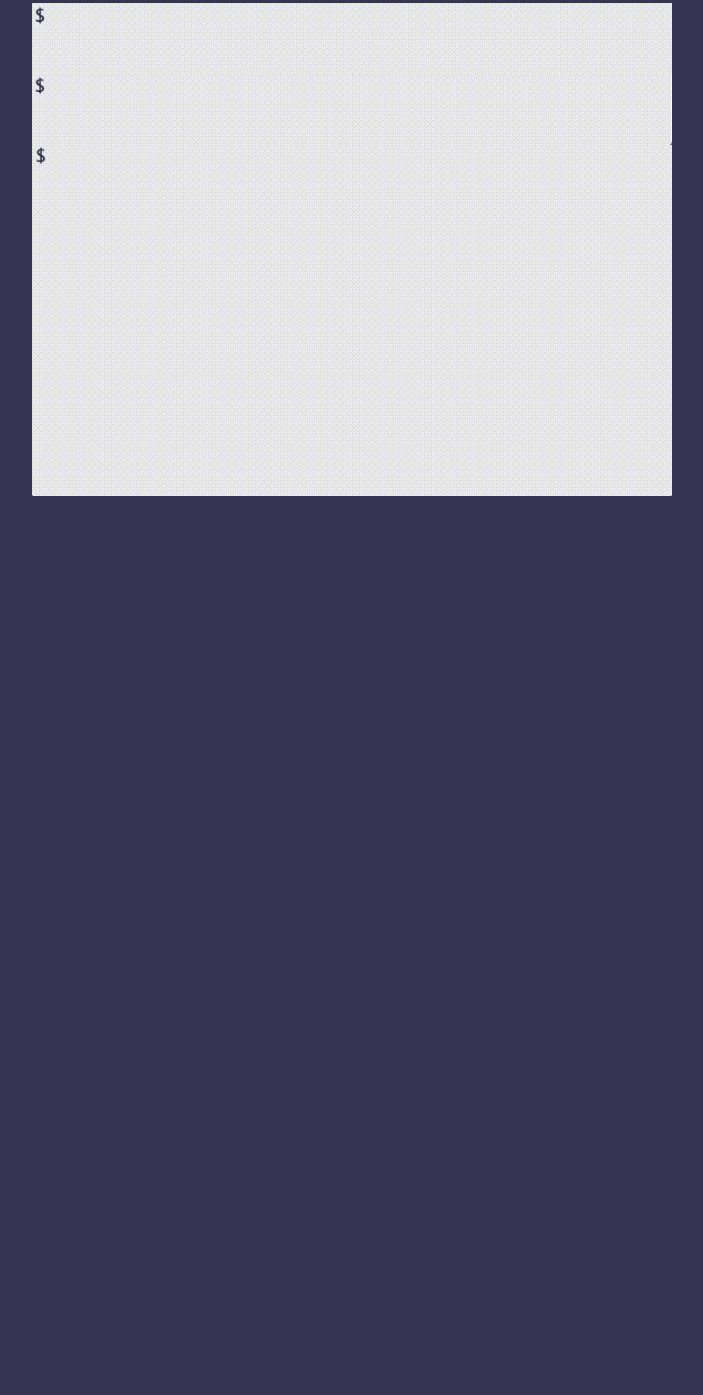
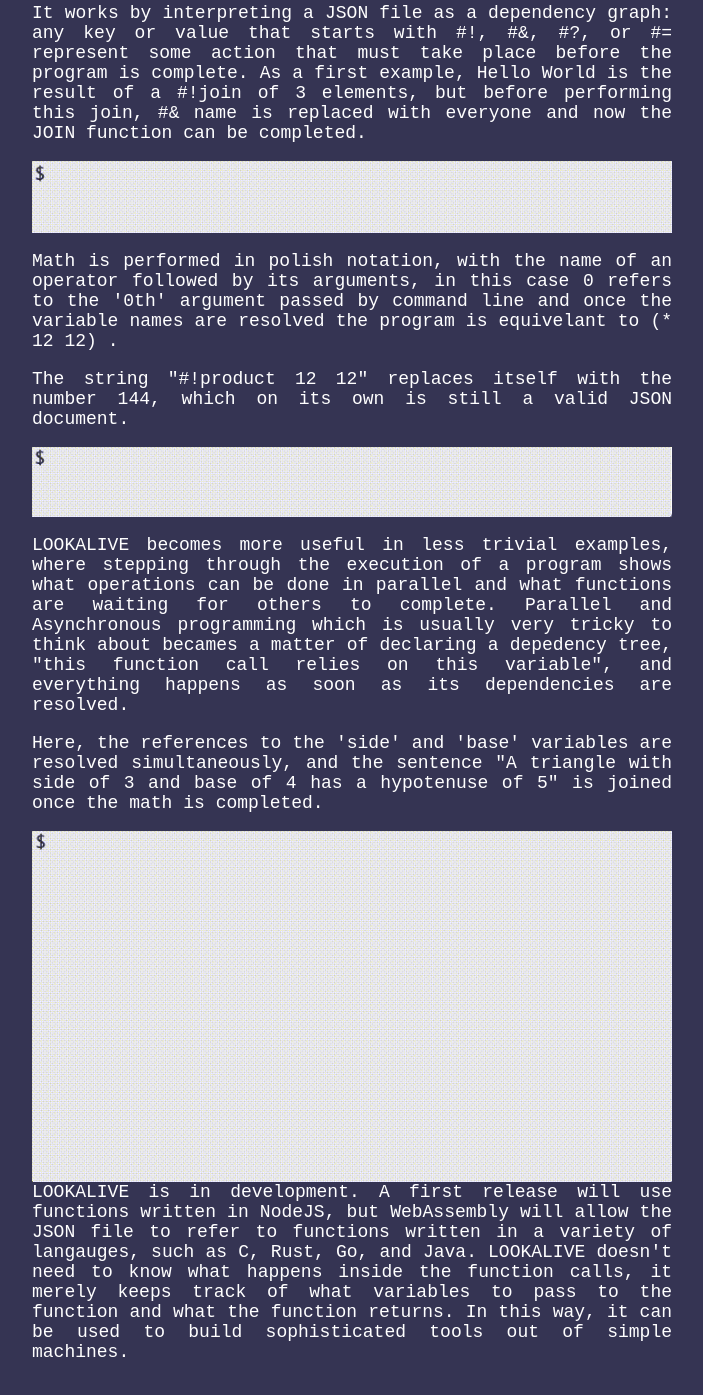
Before and after one commit to jazzyjackson/lookalive, a plain HTML site: page index.html in a window 1280 px wide. Shown: the part 539-1934 px from the top of the page, without its empty margins (288-991 px from the left). Before the commit the page ends 1073 px from the top, so only its background shows below. Drawn offline with Linux system fonts and the light colour scheme.

Commit message:
Update index.html

```diff
--- a/index.html
+++ b/index.html
@@ -6,9 +6,26 @@
       </p>
       <p>Because lookalive programs are valid JSON files, you can write the structure that you want and weave in the results of function calls embedded in this structure. This can make it easy to know what a program does by glancing over the code, without interpreting traditional source code line by line trying to keep track of what will end up happening.
       </p>
+      <p> It works by interpreting a JSON file as a dependency graph: any key or value that starts with #!, #&, #?, or #= represent some action that must take place before the program is complete. As a first example, Hello World is the result of a <span>#!join</span> of 3 elements, but before performing this join, <span>#& name</span> is replaced with <span> everyone </span> and now the JOIN function can be completed.
+      </p>
     </div>
     <img src="img/hello.gif" style="width: 100%;">
+    <div>
+      <p>Math is performed in polish notation, with the name of an operator followed by its arguments, in this case <span> 0 </span> refers to the '0th' argument passed by command line and once the variable names are resolved the program is equivelant to <span> (* 12 12) </span>.
+      </p>
+      <p>The string <span>"#!product 12 12"</span> replaces itself with the number 144, which on its own is still a valid JSON document.
+      </p>
+    </div>
     <img src="img/square.gif" style="width: 100%;">
+    <div>
+      <p>LOOKALIVE becomes more useful in less trivial examples, where stepping through the execution of a program shows what operations can be done in parallel and what functions are waiting for others to complete. Parallel and Asynchronous programming which is usually very tricky to think about becames a matter of declaring a depedency tree, "this function call relies on this variable", and everything happens as soon as its dependencies are resolved.
+      </p>
+      <p> Here, the references to the 'side' and 'base' variables are resolved simultaneously, and the sentence "A triangle with side of 3 and base of 4 has a hypotenuse of 5" is joined once the math is completed.
+      </p>
+    </div>
     <img src="img/hypo.gif" style="width: 100%;">
+    <div>
+      LOOKALIVE is in development. A first release will use functions written in NodeJS, but WebAssembly will allow the JSON file to refer to functions written in a variety of langauges, such as C, Rust, Go, and Java. LOOKALIVE doesn't need to know what happens inside the function calls, it merely keeps track of what variables to pass to the function and what the function returns. In this way, it can be used to build sophisticated tools out of simple machines.
+    </div>
   </article>
 </body>
```
